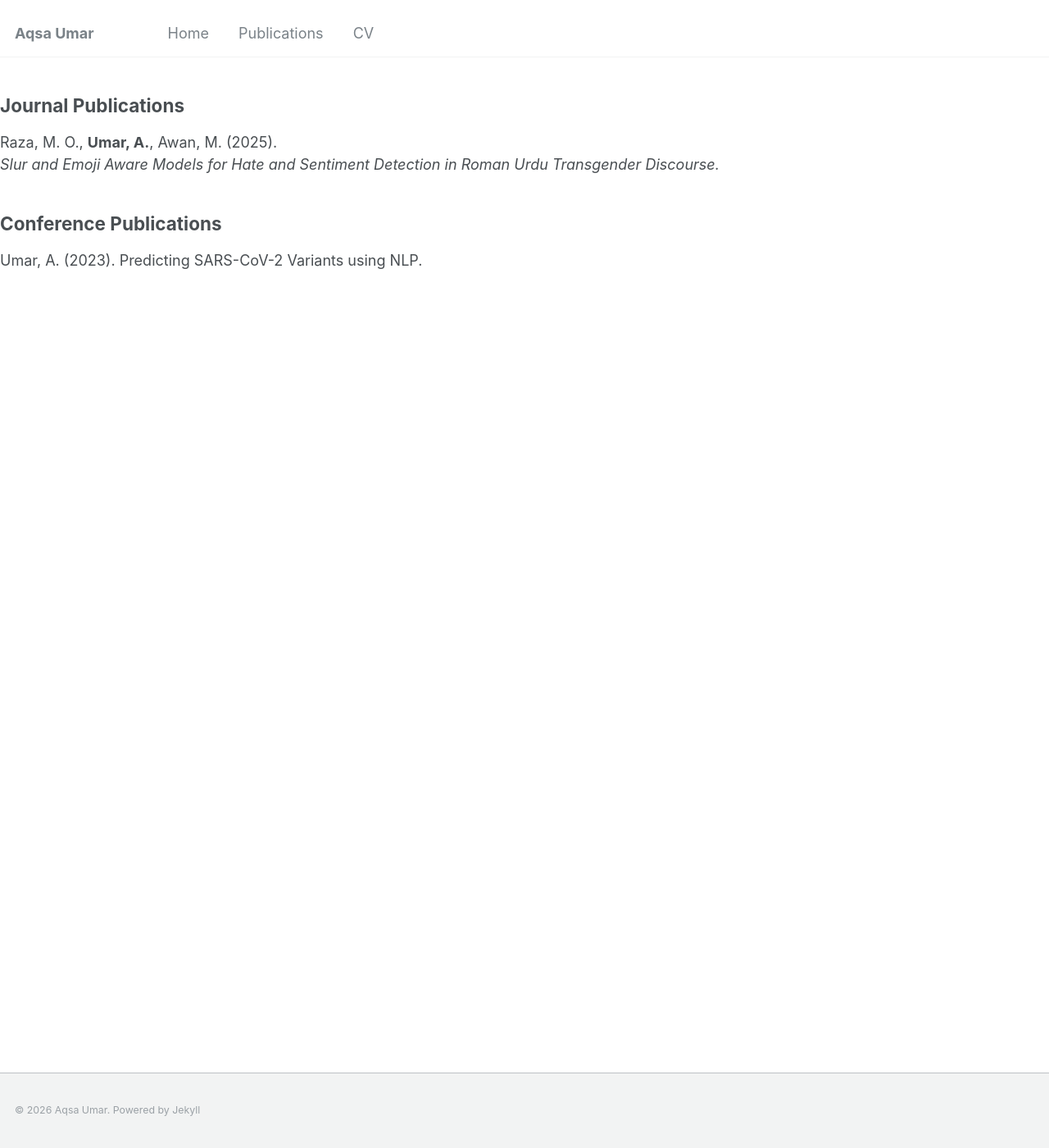
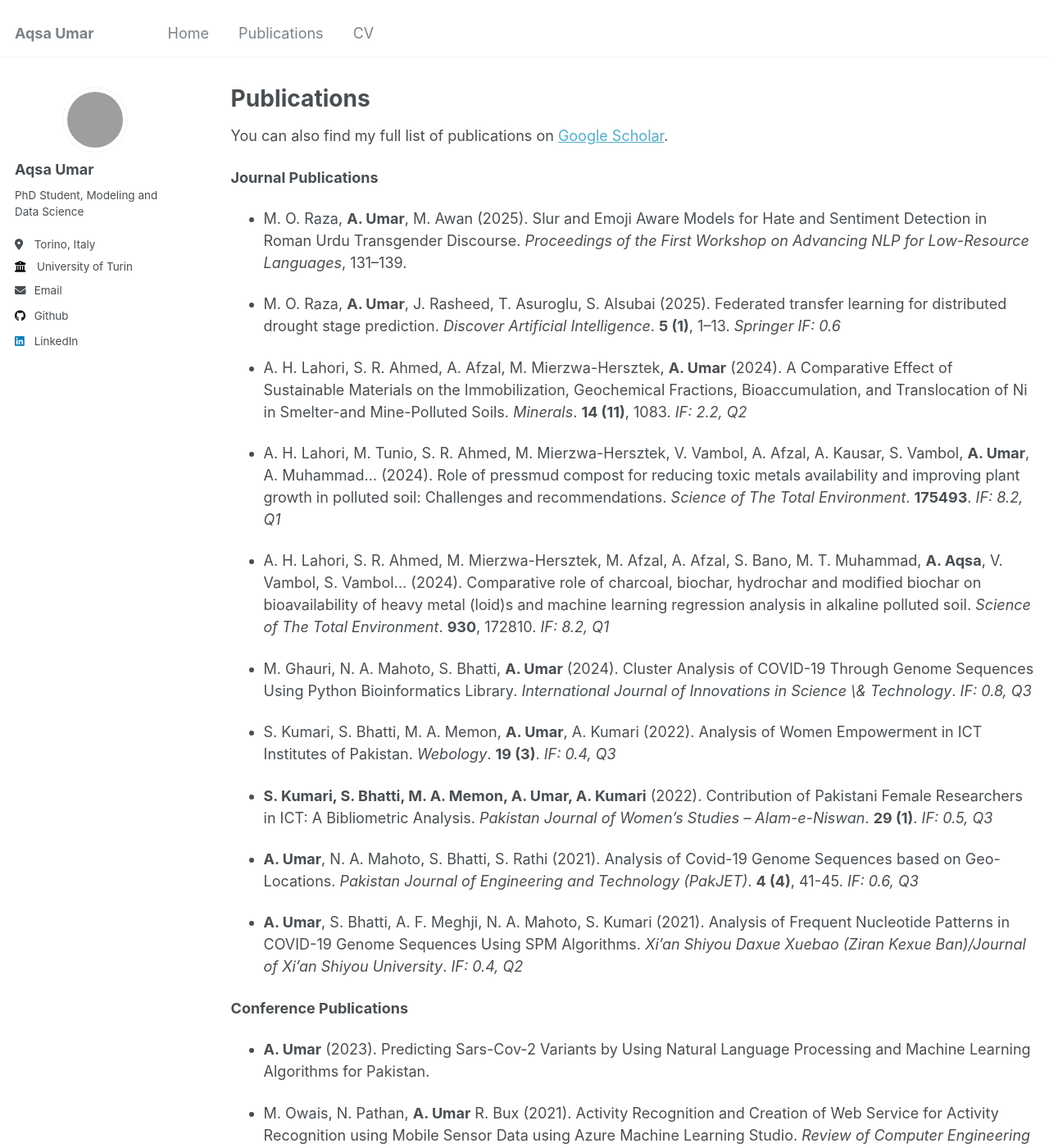
Before and after one commit to Aqsa48/Aqsa48.github.io, a Jekyll site: the page built from publications.md, in a window 1280 px wide and 1400 px high. Shown: the whole window at 82% size. Built offline with Jekyll 4.4.1, drawn with Linux system fonts in a browser that asks for light colours; some of the changed text lies outside the part shown; grey boxes are pictures that could not be loaded.

Commit message:
Revise publications layout and expand publication list
Updated the layout and title for the publications page, added a permalink and author profile. Expanded the list of journal and conference publications with additional entries.

```diff
--- a/publications.md
+++ b/publications.md
@@ -1,13 +1,36 @@
 ---
-layout: default
-title: Publications
+layout: archive
+title: "Publications"
+permalink: /publications/
+author_profile: true
 ---
 
-## Journal Publications
+You can also find my full list of publications on [Google Scholar](https://scholar.google.com/citations?user=FPcAi38AAAAJ&hl=en).
 
-Raza, M. O., **Umar, A.**, Awan, M. (2025).
-*Slur and Emoji Aware Models for Hate and Sentiment Detection in Roman Urdu Transgender Discourse.*
+**Journal Publications**
 
-## Conference Publications
+- M. O. Raza, **A. Umar**, M. Awan (2025). Slur and Emoji Aware Models for Hate and Sentiment Detection in Roman Urdu Transgender Discourse. *Proceedings of the First Workshop on Advancing NLP for Low-Resource Languages*, 131--139.
 
-Umar, A. (2023). Predicting SARS-CoV-2 Variants using NLP.
+- M. O. Raza, **A. Umar**, J. Rasheed, T. Asuroglu, S. Alsubai (2025). Federated transfer learning for distributed drought stage prediction. *Discover Artificial Intelligence*. **5 (1)**, 1--13. *Springer* *IF: 0.6*
+
+- A. H. Lahori, S. R. Ahmed, A. Afzal, M. Mierzwa-Hersztek, **A. Umar** (2024). A Comparative Effect of Sustainable Materials on the Immobilization, Geochemical Fractions, Bioaccumulation, and Translocation of Ni in Smelter-and Mine-Polluted Soils. *Minerals*. **14 (11)**, 1083. *IF: 2.2, Q2*
+
+- A. H. Lahori, M. Tunio, S. R. Ahmed, M. Mierzwa-Hersztek, V. Vambol, A. Afzal, A. Kausar, S. Vambol, **A. Umar**, A. Muhammad... (2024). Role of pressmud compost for reducing toxic metals availability and improving plant growth in polluted soil: Challenges and recommendations. *Science of The Total Environment*. **175493**. *IF: 8.2, Q1*
+
+- A. H. Lahori, S. R. Ahmed, M. Mierzwa-Hersztek, M. Afzal, A. Afzal, S. Bano, M. T. Muhammad, **A. Aqsa**, V. Vambol, S. Vambol... (2024). Comparative role of charcoal, biochar, hydrochar and modified biochar on bioavailability of heavy metal (loid)s and machine learning regression analysis in alkaline polluted soil. *Science of The Total Environment*. **930**, 172810. *IF: 8.2, Q1*
+
+- M. Ghauri, N. A. Mahoto, S. Bhatti, **A. Umar** (2024). Cluster Analysis of COVID-19 Through Genome Sequences Using Python Bioinformatics Library. *International Journal of Innovations in Science \& Technology*. *IF: 0.8, Q3*
+
+- S. Kumari, S. Bhatti, M. A. Memon, **A. Umar**, A. Kumari (2022). Analysis of Women Empowerment in ICT Institutes of Pakistan. *Webology*. **19 (3)**. *IF: 0.4, Q3*
+
+- **S. Kumari, S. Bhatti, M. A. Memon, A. Umar, A. Kumari** (2022). Contribution of Pakistani Female Researchers in ICT: A Bibliometric Analysis. *Pakistan Journal of Women's Studies – Alam-e-Niswan*. **29 (1)**. *IF: 0.5, Q3*
+
+- **A. Umar**, N. A. Mahoto, S. Bhatti, S. Rathi (2021). Analysis of Covid-19 Genome Sequences based on Geo-Locations. *Pakistan Journal of Engineering and Technology (PakJET)*. **4 (4)**, 41-45. *IF: 0.6, Q3*
+
+- **A. Umar**, S. Bhatti, A. F. Meghji, N. A. Mahoto, S. Kumari (2021). Analysis of Frequent Nucleotide Patterns in COVID-19 Genome Sequences Using SPM Algorithms. *Xi’an Shiyou Daxue Xuebao (Ziran Kexue Ban)/Journal of Xi’an Shiyou University*. *IF: 0.4, Q2*
+
+**Conference Publications**
+
+- **A. Umar** (2023). Predicting Sars-Cov-2 Variants by Using Natural Language Processing and Machine Learning Algorithms for Pakistan.
+
+- M. Owais, N. Pathan, **A. Umar** R. Bux (2021). Activity Recognition and Creation of Web Service for Activity Recognition using Mobile Sensor Data using Azure Machine Learning Studio. *Review of Computer Engineering Research: Conscientia Beam*. **9**.
```
